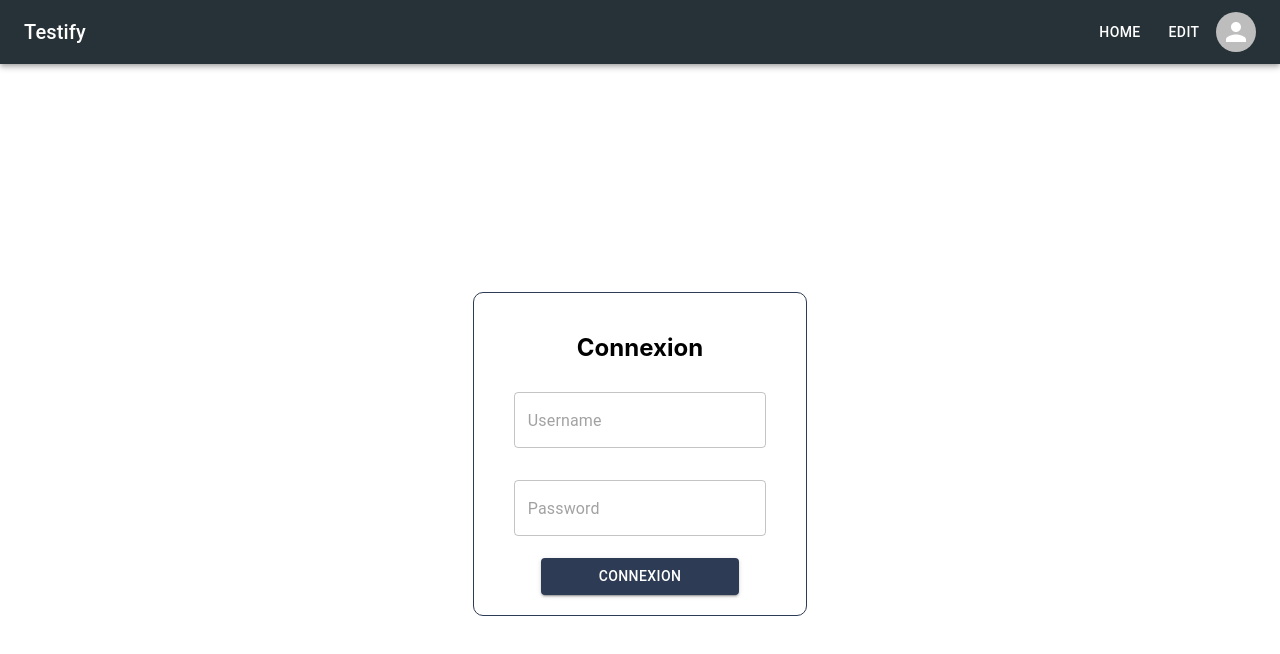
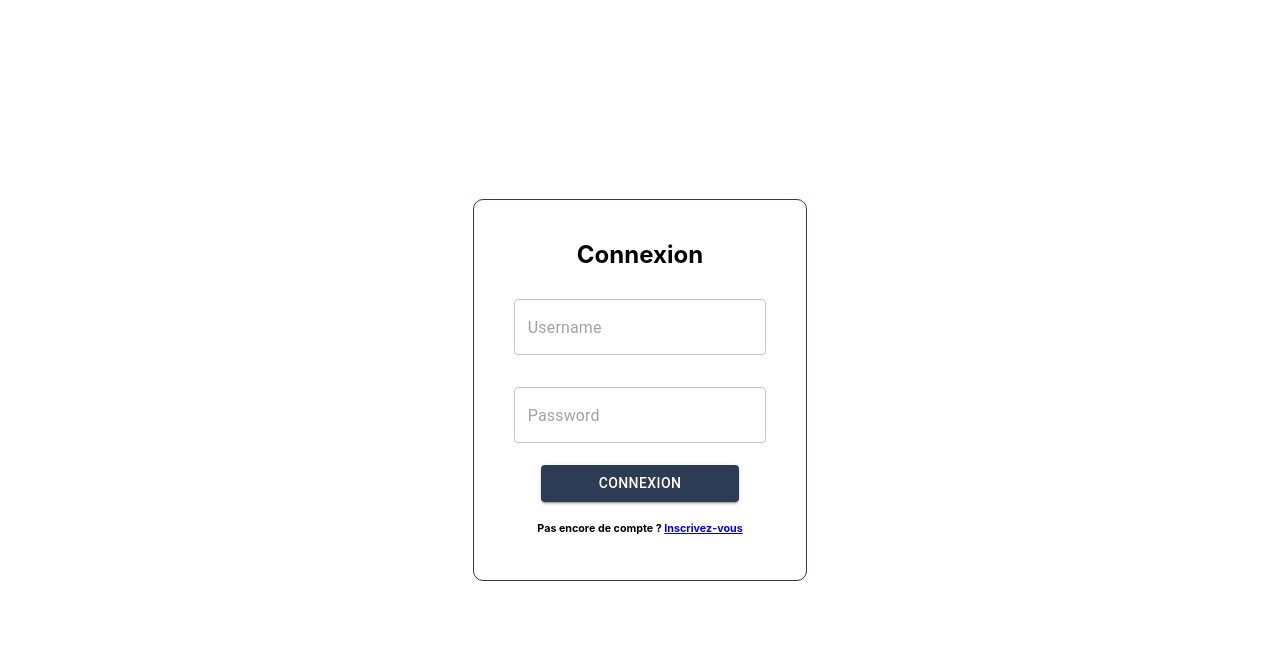
Before and after one commit to ibrahimadia32/Front, a React (Create React App) app: page /connexion in a window 1280 px wide. Shown: the top 654 px of the page. Built offline with nearby package versions, Linux system fonts and the light colour scheme.

Commit message:
dernier ajouts

```diff
--- a/src/App.tsx
+++ b/src/App.tsx
@@ -1,11 +1,10 @@
-import Navbar from './components/routes/NavBar';
 import { BrowserRouter } from 'react-router-dom';
 import Router from './router/Router';
+
 
 function App() {
     return (
         <BrowserRouter>
-            <Navbar />
             <Router />
         </BrowserRouter>
     );
--- a/src/components/edit/dialog/AddFormation.tsx
+++ b/src/components/edit/dialog/AddFormation.tsx
@@ -132,8 +132,8 @@ const AddFormation = ({ defaultFormations = [] }: Props) => {
                         <TableRow key={index}>
                             <TableCell>{formation.degree}</TableCell>
                             <TableCell>{formation.school}</TableCell>
-                            <TableCell>{formation.duration && formation.duration.from.getFullYear()}</TableCell>
-                            <TableCell>{formation.duration && formation.duration.to.getFullYear()}</TableCell>
+                            <TableCell>{formation.duration && formation.duration.from?.getFullYear()}</TableCell>
+                            <TableCell>{formation.duration && formation.duration.to?.getFullYear()}</TableCell>
                             <TableCell>
                                 <IconButton>
                                     <Delete />
--- a/src/components/home/Card.home.tsx
+++ b/src/components/home/Card.home.tsx
@@ -19,7 +19,7 @@ export default function ActionAreaCard({person}: Props) {
     }}>
       <CardActionArea
         component={"a"}
-        href={`/profil/${person._id}`}
+        href={`/dashboard/profil/${person._id}`}
       >
         <CardMedia
           component="img"
--- a/src/components/routes/NavBar.tsx
+++ b/src/components/routes/Dashboard.tsx
@@ -1,15 +1,18 @@
-import { Link } from 'react-router-dom';
+import { Link, Navigate, Outlet } from 'react-router-dom';
 import { AppBar, Toolbar, Typography, Button, Avatar } from '@mui/material';
 import { blueGrey } from '@mui/material/colors';
 
+
 const links = [
-    { title: 'Home', path: '/home' },
-    { title: 'edit', path: '/edit' },
-    // { title: 'settings', path: '/settings' },
+    { title: 'Home', path: '/dashboard/home' },
+    { title: 'edit', path: '/dashboard/edit' },
 ];
 
-const Navbar = () => {
+const Dashboard = () => {
+
+    if (localStorage.getItem('token')) {
     return (
+        <>
         <AppBar
             position="static"
             sx={{
@@ -28,7 +31,16 @@ const Navbar = () => {
                 <Avatar></Avatar>
             </Toolbar>
         </AppBar>
+        <Outlet />
+        </>
     );
+    }
+
+    else {
+        return (
+            <Navigate to="/connexion" replace={true} />
+        );
+    }
 };
 
-export default Navbar;
+export default Dashboard;
--- a/src/router/Router.tsx
+++ b/src/router/Router.tsx
@@ -4,37 +4,63 @@ import Home from '../views/Home';
 import Profil from '../views/Profil';
 import Inscription from '../views/Page.inscription';
 import Connexion from '../views/Page.connexion';
+import { Navigate  } from "react-router-dom";
+import Dashboard from '../components/routes/Dashboard';
+
 
 interface RouteElement {
     path: string;
-    component: React.ReactNode;
+    component?: React.ReactNode;
+    index?: boolean;
+    action?: any;
 }
 
-const routes: RouteElement[] = [
-    {
-        path: '/edit',
-        component: <Edit />,
-    },
-    {
-        path: '/home',
-        component: <Home />,
-    },
-    {
-        path: '/profil/:id',
-        component: <Profil />,
-    },
-    {
-        path: '/Connexion',
-        component: <Connexion />,
-    },
-];
+interface RouteMother {
+    routes: RouteElement[];
+    path: string;
+    element?: React.ReactNode;
+}
+
+
 
 const Router = () => {
+
+    const moms: Array<RouteMother> = [
+        {
+            path: '/',
+            routes: [
+                { path: '/inscription', component: <Inscription /> },
+                { path: '/connexion', component: <Connexion />, index: true },
+                { path: '/',
+                component:<Navigate to="/connexion" replace={true} />
+            },
+            ],
+        },
+        {
+            path: '/dashboard',
+            routes: [
+                { path: '/dashboard/profil/:id', component: <Profil /> },
+                { path: '/dashboard/edit', component: <Edit /> },
+                { path: '/dashboard/home', component: <Home />, index: true },
+            ],
+            element: <Dashboard />,
+        },
+
+    ]
     return (
         <Routes>
-            {routes.map((route: RouteElement) => (
-                <Route path={route.path} element={route.component} key={route.path} />
-            ))}
+           {
+                moms.map((mother, key) => (
+                        <Route key={key} path={mother.path} element={mother.element}>
+                            {mother.routes.map((route, key) => (
+                                <Route key={key} path={route.path} element={route.component}
+                                    action={route.action}
+                                    index={route.index}
+                                />
+                            ))}
+                        </Route>
+                ))
+           }
         </Routes>
     );
 };
--- a/src/views/Page.connexion.tsx
+++ b/src/views/Page.connexion.tsx
@@ -55,6 +55,11 @@ const Connexion = () => {
             },
           }
         }>Connexion</Button>
+        <h6 style={{
+          textAlign: 'center',
+          marginTop: '20px',
+        }}>Pas encore de compte ? <a href="/inscription">Inscrivez-vous</a>
+        </h6>
       </div>
     </Box>
   );
--- a/src/views/Page.inscription.tsx
+++ b/src/views/Page.inscription.tsx
@@ -180,6 +180,12 @@ const Inscription = () => {
         }
         onClick={sendRequest}
         >Inscription</Button>
+
+        <h6 style={{
+          textAlign: 'center',
+          marginBottom: '20px',
+        }}>Déjà un compte ? <a href="/connexion">Connectez-vous</a>
+        </h6>
       </div>
     </Box>
   );
--- a/src/views/Profil.tsx
+++ b/src/views/Profil.tsx
@@ -22,9 +22,6 @@ const styles = {
     marginTop: 20,
 
   },
-
-
-
 };
 
 const ProfilePage = () => {
```
Also changed, not shown: src/secure/Secure.tsx (added, +7 -0 lines).
